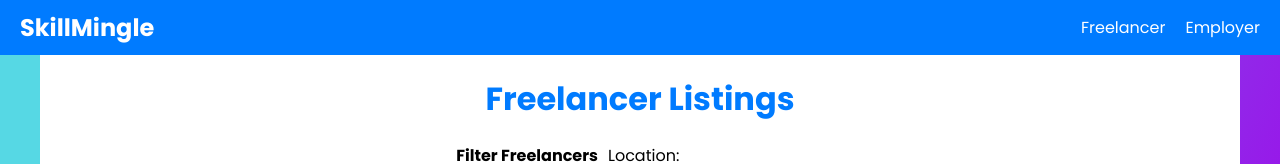
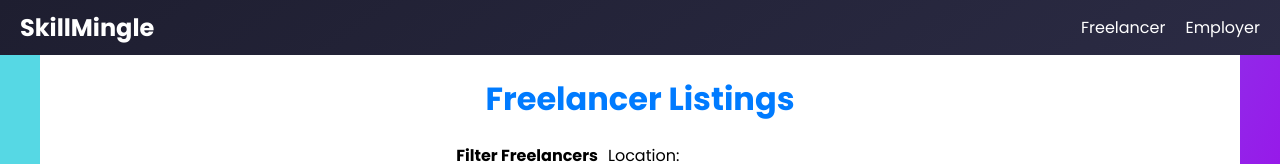
Before and after one commit to Flying-Pegasus/SkillMingle, a React (Create React App) app: page /showall in a window 1280 px wide. Shown: the top 164 px of the page. Built offline with nearby package versions, Linux system fonts and the light colour scheme; no server answers.

Commit message:
Colour Change of Header

```diff
--- a/src/styles/Header.css
+++ b/src/styles/Header.css
@@ -3,7 +3,7 @@
   justify-content: space-between;
   align-items: center;
   padding: 10px 20px;
-  background-color: #007bff;
+  background: linear-gradient(145deg, #1e1e30, #2b2b44);
   color: #fff;
 }
 
```
